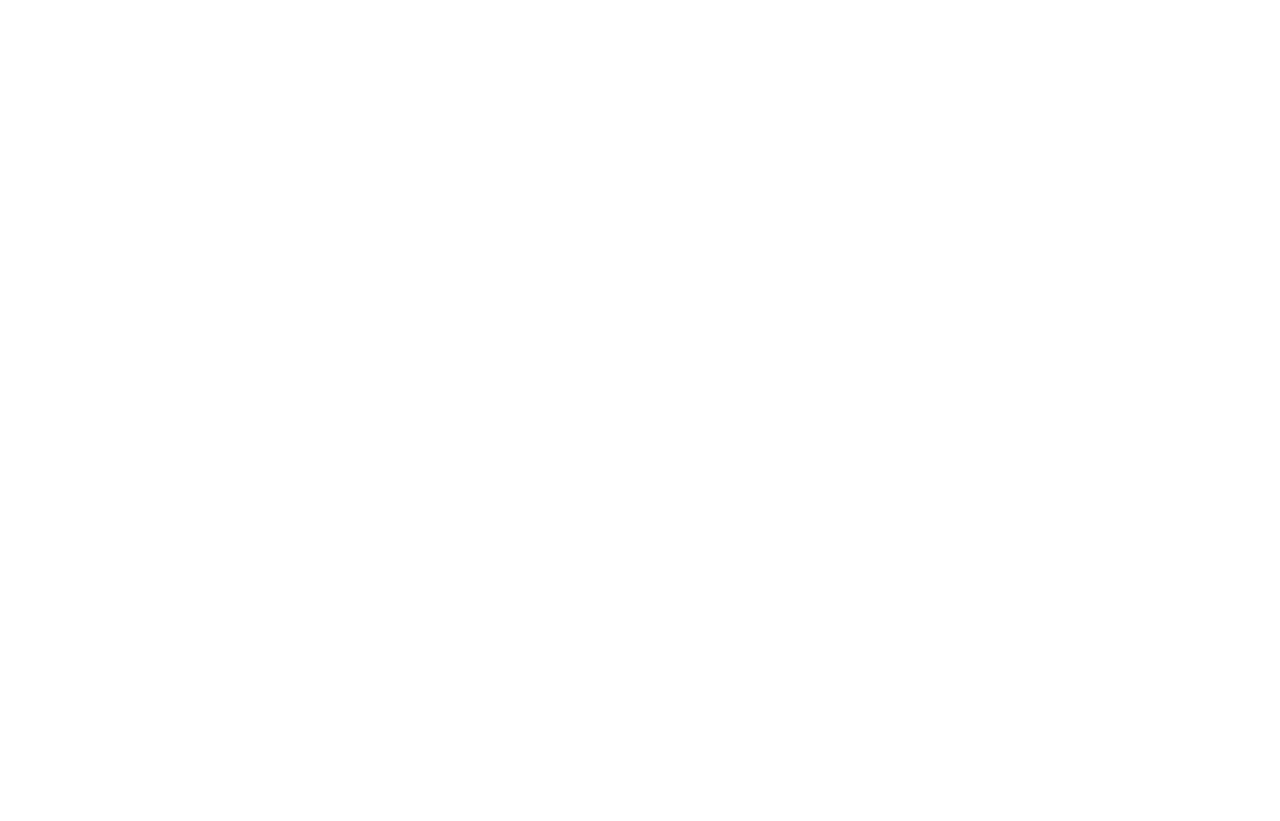
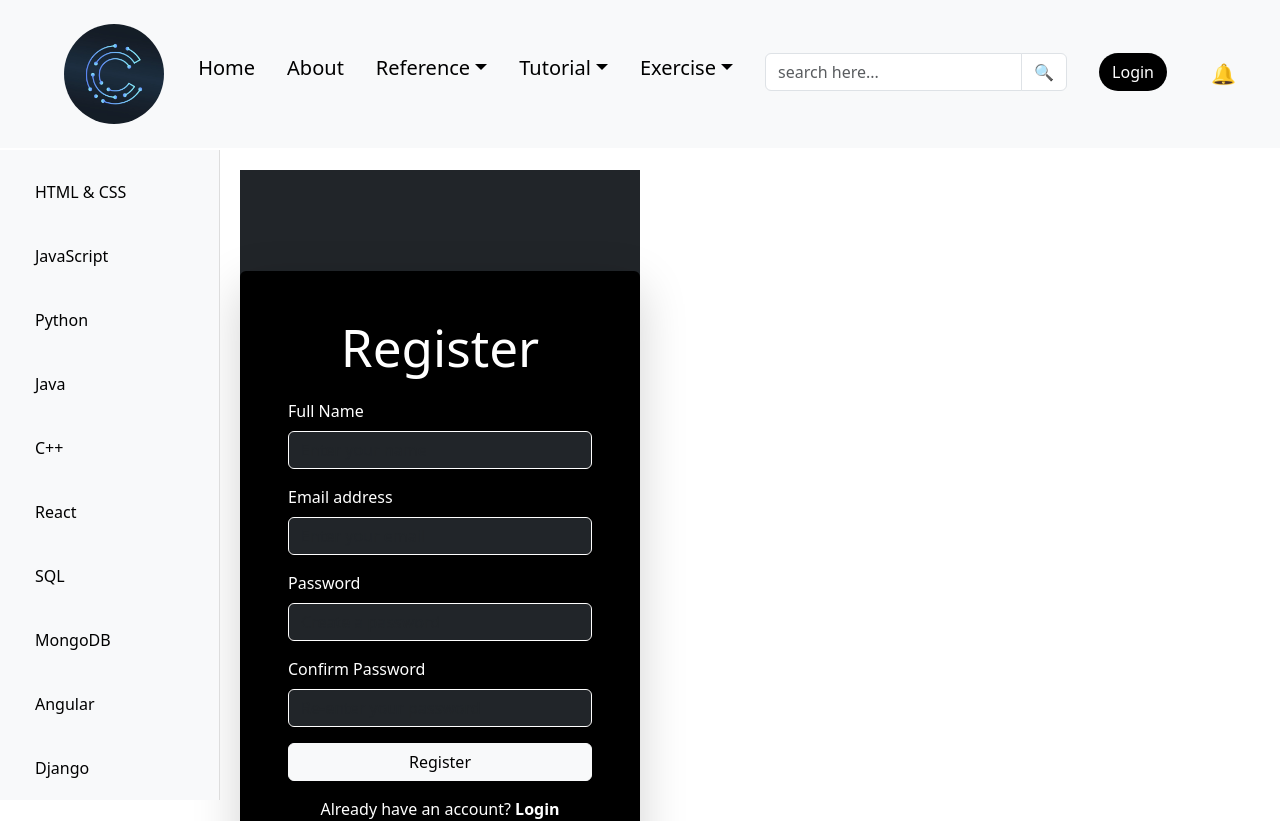
Before and after one commit to anjali10112529-cyber/Dashboard, a React (Vite) app: page /register in a window 1280 px wide. Before the commit this address had no page. Shown: the top 821 px of the page. Before the commit the page ends 800 px from the top, so only its background shows below. Built offline with nearby package versions, Linux system fonts and the light colour scheme; the HTML template or start-up script is replaced by a standard one.

Commit message:
latest update

```diff
--- a/src/App.tsx
+++ b/src/App.tsx
@@ -5,16 +5,24 @@ import HtmlCssPage from "./pages/HtmlCssPage";
 import Javascript from "./pages/javascript";
 import Python from "./pages/python";
 import Java from "./pages/java";
+import Home from "./pages/home";
+import About from "./pages/about";
+import Login from "./pages/login";
+import Register from "./pages/register"
 const App: React.FC = () => {
   return (
     <Router>
       <Routes>
        <Route path="/" element={<Layout/>}>
-          <Route index element={<h1>Welcome to our <br>CodeTech Solutions!</br></h1>}/>
+          <Route index element={<Home/>}/>
+           <Route path="about" element={<About />} />
+           <Route path="login" element={<Login />} />
+           <Route path="register" element={<Register />} />
             <Route path="tutorial/html-css" element={<HtmlCssPage/>}/>
             <Route path="tutorial/javascript" element={<Javascript/>}/>
             <Route path="tutorial/python" element={<Python/>}/>
             <Route path="tutorial/java" element={<Java/>}/>
+
        </Route>
       </Routes>
     </Router>
--- a/src/navbar.tsx
+++ b/src/navbar.tsx
@@ -77,8 +77,11 @@ const Navbar: React.FC = () => {
           </div>
         </li>
         <li className="nav-item m-3">
-          <button className="btn rounded-pill bg-black text-white">Login</button>
+          <Link to="/login" className="btn rounded-pill bg-black text-white">
+            Login
+          </Link>
         </li>
+
         <li className="nav-item m-3 ">
           <button className="btn border-0 fs-5 ">🔔 </button>
         </li>
--- /dev/null
+++ b/src/pages/about.tsx
@@ -0,0 +1,28 @@
+import React from "react";
+import { Link } from "react-router-dom";
+const About: React.FC = () => {
+  return (
+    <div className="container py-5">
+
+      <h1 className="text-center mb-4">About CodeTech</h1>
+
+
+      <p className="lead mb-4" style={{textAlign:"justify"}}>
+        CodeTech is an online learning platform dedicated to helping learners
+        master programming languages and modern web technologies. We provide
+        structured courses in HTML & CSS, JavaScript, Python, Java, C++, React,
+        SQL, MongoDB, AngularJS, and more. Our goal is to make coding simple,
+        practical, and accessible for everyone.
+      </p>
+
+
+      <div className="text-center mt-4">
+       <Link to="/register" className="btn rounded-pill bg-black text-white">
+            Register
+          </Link>
+      </div>
+    </div>
+  );
+};
+
+export default About;
--- /dev/null
+++ b/src/pages/home.css
@@ -0,0 +1,44 @@
+.home-container {
+  text-align: center;
+  padding: 40px;
+  width: 900px;
+}
+
+.course-grid {
+  display: grid;
+  grid-template-columns: repeat(auto-fit, minmax(180px, 1fr));
+  gap: 30px;
+  margin-top: 30px;
+}
+
+.course-card {
+  background: #f8f9fa;
+  border-radius: 10px;
+  padding: 20px;
+  text-decoration: none;
+  color: #333;
+  box-shadow: 0 4px 6px rgba(0,0,0,0.1);
+  transition: transform 0.2s ease, backgroung 0.2s ease;
+}
+
+.course-card:hover {
+  transform: translateY(-5px);
+  background: #e9ecef;
+}
+
+.course-card h2 {
+  margin-bottom: 10px;
+  font-size: 1.2rem;
+}
+
+.course-card p {
+  font-size: 0.9rem;
+  color: #555;
+}
+
+/* Optional: themed colors */
+.course-card.html { border-left: 5px solid #e34c26; }
+.course-card.js { border-left: 5px solid #f7df1e; }
+.course-card.python { border-left: 5px solid #3776ab; }
+.course-card.java { border-left: 5px solid #b07219; }
+.course-card.react { border-left: 5px solid #61dafb; }
--- /dev/null
+++ b/src/pages/home.tsx
@@ -0,0 +1,54 @@
+import { Link } from "react-router-dom";
+import "./home.css";
+
+const Home = () => {
+  return (
+    <div className="home-container">
+      <h1>Welcome to Learn Programming</h1>
+      <p>
+        Explore our courses below. Click on any course to start learning!
+      </p>
+
+      <div className="course-grid">
+        <Link to="/tutorial/html-css" className="course-card html">
+          <h2>HTML & CSS</h2>
+          <p>Build beautiful websites</p>
+        </Link>
+
+        <Link to="/tutorial/javascript" className="course-card js">
+          <h2>JavaScript</h2>
+          <p>Make your sites interactive</p>
+        </Link>
+
+        <Link to="/tutorial/python" className="course-card python">
+          <h2>Python</h2>
+          <p>Learn programming basics</p>
+        </Link>
+
+        <Link to="/tutorial/java" className="course-card java">
+          <h2>Java</h2>
+          <p>Master OOP concepts</p>
+        </Link>
+
+        <Link to="/tutorial/react" className="course-card react">
+          <h2>React</h2>
+          <p>Build modern web apps</p>
+        </Link>
+        <Link to="/tutorial/cpp" className="course-card java">
+          <h2>C++</h2>
+          <p>Efficient Memory Management</p>
+        </Link>
+        <Link to="/tutorial/mongodb" className="course-card html">
+          <h2>MongoDB</h2>
+          <p>Store Flexible Documents</p>
+        </Link>
+        <Link to="/tutorial/angular" className="course-card js">
+          <h2>Angular</h2>
+          <p>Develop Dynamic Frontends</p>
+        </Link>
+      </div>
+    </div>
+  );
+};
+
+export default Home;
--- /dev/null
+++ b/src/pages/login.tsx
@@ -0,0 +1,55 @@
+import React from "react";
+
+const Login: React.FC = () => {
+  return (
+    <div
+      className="d-flex justify-content-center align-items-center text-white"
+      style={{
+        height: "calc(100vh - 80px)", // full visible content height
+        width: "100%",
+      }}
+    >
+      <div className="p-5 rounded bg-black" style={{ width: "400px" }}>
+        <h1 className="text-center mb-4">Login</h1>
+
+        <form>
+          <div className="mb-3">
+            <label htmlFor="email" className="form-label text-white">
+              Email address
+            </label>
+            <input
+              type="email"
+              className="form-control bg-dark text-white border-white"
+              id="email"
+              placeholder="Enter your email"
+            />
+          </div>
+
+          <div className="mb-3">
+            <label htmlFor="password" className="form-label text-white">
+              Password
+            </label>
+            <input
+              type="password"
+              className="form-control bg-dark text-white border-white"
+              id="password"
+              placeholder="Enter your password"
+            />
+          </div>
+
+          <button type="submit" className="btn btn-light w-100">
+            Login
+          </button>
+
+          <div className="text-center mt-3">
+            <a href="/register" className="text-decoration-none text-white">
+              Don’t have an account? <span className="fw-bold">Register</span>
+            </a>
+          </div>
+        </form>
+      </div>
+    </div>
+  );
+};
+
+export default Login;
--- /dev/null
+++ b/src/pages/register.tsx
@@ -0,0 +1,71 @@
+import React from "react";
+
+const Register: React.FC = () => {
+  return (
+    <div className="d-flex justify-content-center align-items-center min-vh-100 bg-dark text-white">
+      <div className="p-5 rounded bg-black shadow-lg" style={{ width: "400px" }}>
+        <h1 className="text-center mb-4">Register</h1>
+
+        <form>
+
+          <div className="mb-3">
+            <label htmlFor="name" className="form-label text-white">Full Name</label>
+            <input
+              type="text"
+              className="form-control bg-dark text-white border-white"
+              id="name"
+              placeholder="Enter your name"
+            />
+          </div>
+
+
+          <div className="mb-3">
+            <label htmlFor="email" className="form-label text-white">Email address</label>
+            <input
+              type="email"
+              className="form-control bg-dark text-white border-white"
+              id="email"
+              placeholder="Enter your email"
+            />
+          </div>
+
+
+          <div className="mb-3">
+            <label htmlFor="password" className="form-label text-white">Password</label>
+            <input
+              type="password"
+              className="form-control bg-dark text-white border-white"
+              id="password"
+              placeholder="Create a password"
+            />
+          </div>
+
+
+          <div className="mb-3">
+            <label htmlFor="confirmPassword" className="form-label text-white">Confirm Password</label>
+            <input
+              type="password"
+              className="form-control bg-dark text-white border-white"
+              id="confirmPassword"
+              placeholder="Re-enter your password"
+            />
+          </div>
+
+
+          <button type="submit" className="btn btn-light w-100">
+            Register
+          </button>
+
+
+          <div className="text-center mt-3">
+            <a href="/login" className="text-decoration-none text-white">
+              Already have an account? <span className="fw-bold">Login</span>
+            </a>
+          </div>
+        </form>
+      </div>
+    </div>
+  );
+};
+
+export default Register;
```
